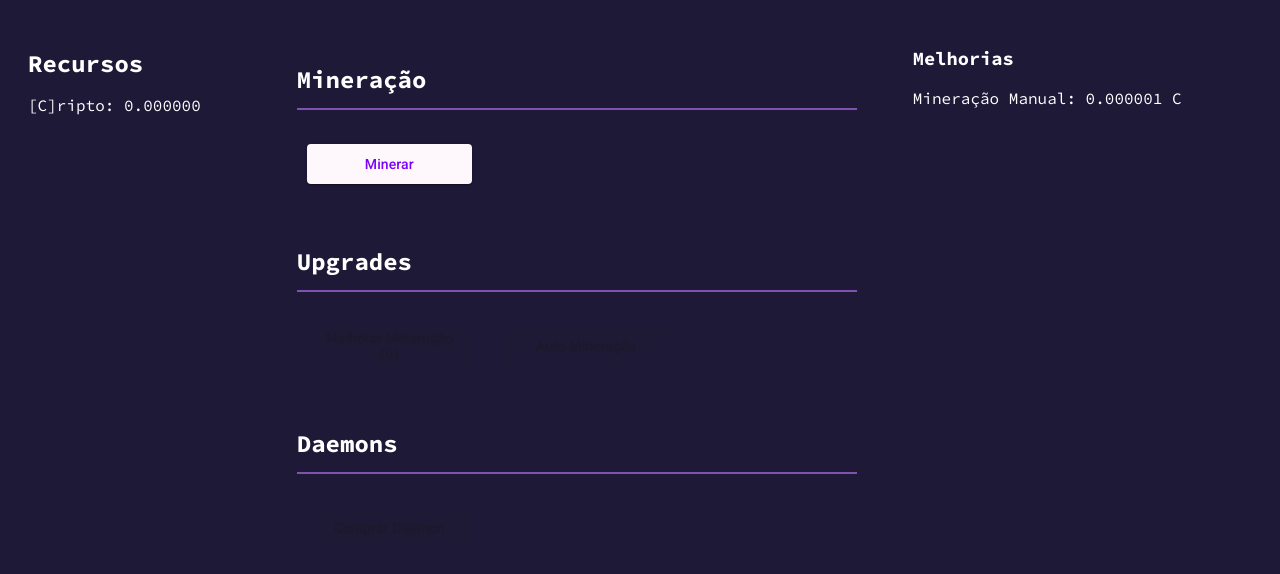
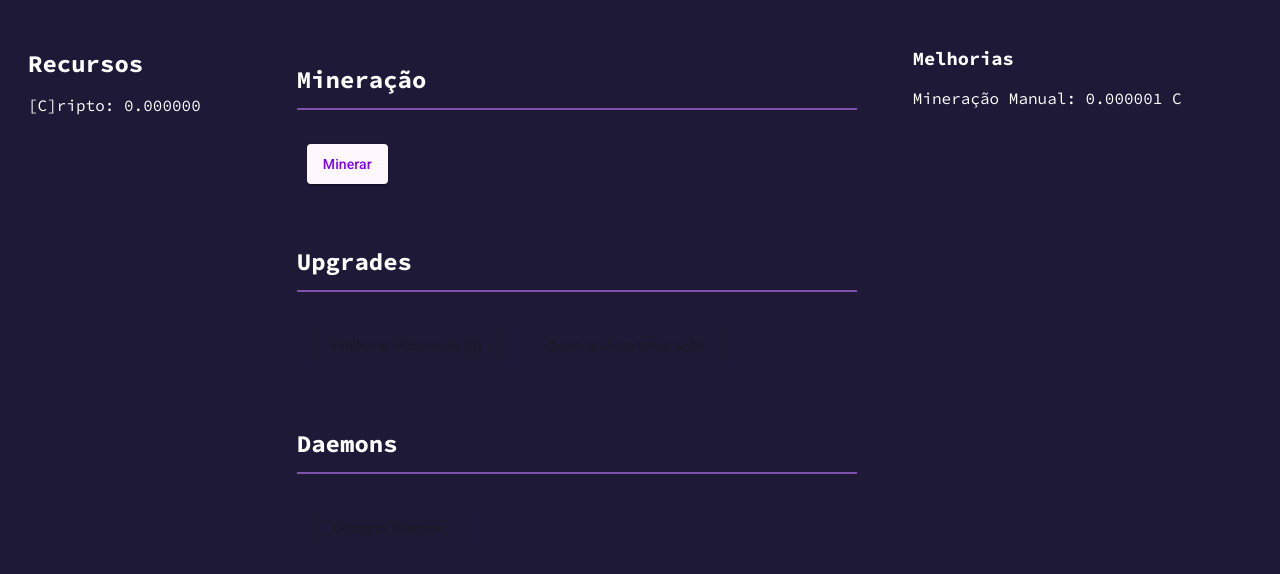
Before and after one commit to RicLop/byte-ocean, an Angular app: page / in a window 1280 px wide. Shown: the top 574 px of the page. Built offline with nearby package versions, Linux system fonts and the light colour scheme.

Commit message:
v0.2.1
minor UI adjustments (button width)
enable auto mining upgrade

```diff
--- a/src/app/features/home/home.component.html
+++ b/src/app/features/home/home.component.html
@@ -34,7 +34,9 @@
                 <span appTooltip="Custo: {{ getUpgradeCost(1) }} C">
                     <button class="action-button" mat-raised-button [disabled]="!isUpgradeAvailable(1)"
                         (click)="upgrade(1)">
+                        {{ hasUpgrade(1) ? 'Melhorar' : 'Comprar' }}
                         Auto Mineração
+                        {{ hasUpgrade(1) ? ' (' + getUpgradeCount(1) + ')' : '' }}
                     </button>
                 </span>
             </div>
@@ -57,7 +59,7 @@
     <div class="right-section">
         <h3>Melhorias</h3>
         <p>Mineração Manual: {{ geUpgradeRate(0) }} C</p>
-        <p *ngIf="getUpgradeCount(1) == 1">
+        <p *ngIf="hasUpgrade(1)">
             Mineração Automática: {{ geUpgradeRate(1) }} C
         </p>
 
--- a/src/app/features/home/home.component.scss
+++ b/src/app/features/home/home.component.scss
@@ -78,7 +78,7 @@ h2 {
 
 .action-button {
     text-transform: none;
-    width: 165px;
+    width: 100%;
 }
 
 button.mat-raised-button {
--- a/src/app/features/home/home.component.ts
+++ b/src/app/features/home/home.component.ts
@@ -75,6 +75,10 @@ export class HomeComponent {
     return upgrades[index].count;
   }
 
+  hasUpgrade(index: number): boolean {
+    return upgrades[index].count >= 1;
+  }
+
   getUpgradeCost(index: number) {
     const cost = upgrades[index].cost;
 
--- a/src/app/utils/upgrade.utils.ts
+++ b/src/app/utils/upgrade.utils.ts
@@ -15,12 +15,12 @@ export const upgrades: Array<Upgrade> = [
     rateProgression: 1,
   },
   {
-    name: "Mineiração Automágica",
+    name: "Mineiração Automática",
     costType: ResourceType.CriptoCoins,
     cost: 100,
-    costProgression: 2,
+    costProgression: 1.5,
     count: 0,
-    max: 1,
+    max: 0,
     rate: 0,
     rateProgression: 1,
   },
```
